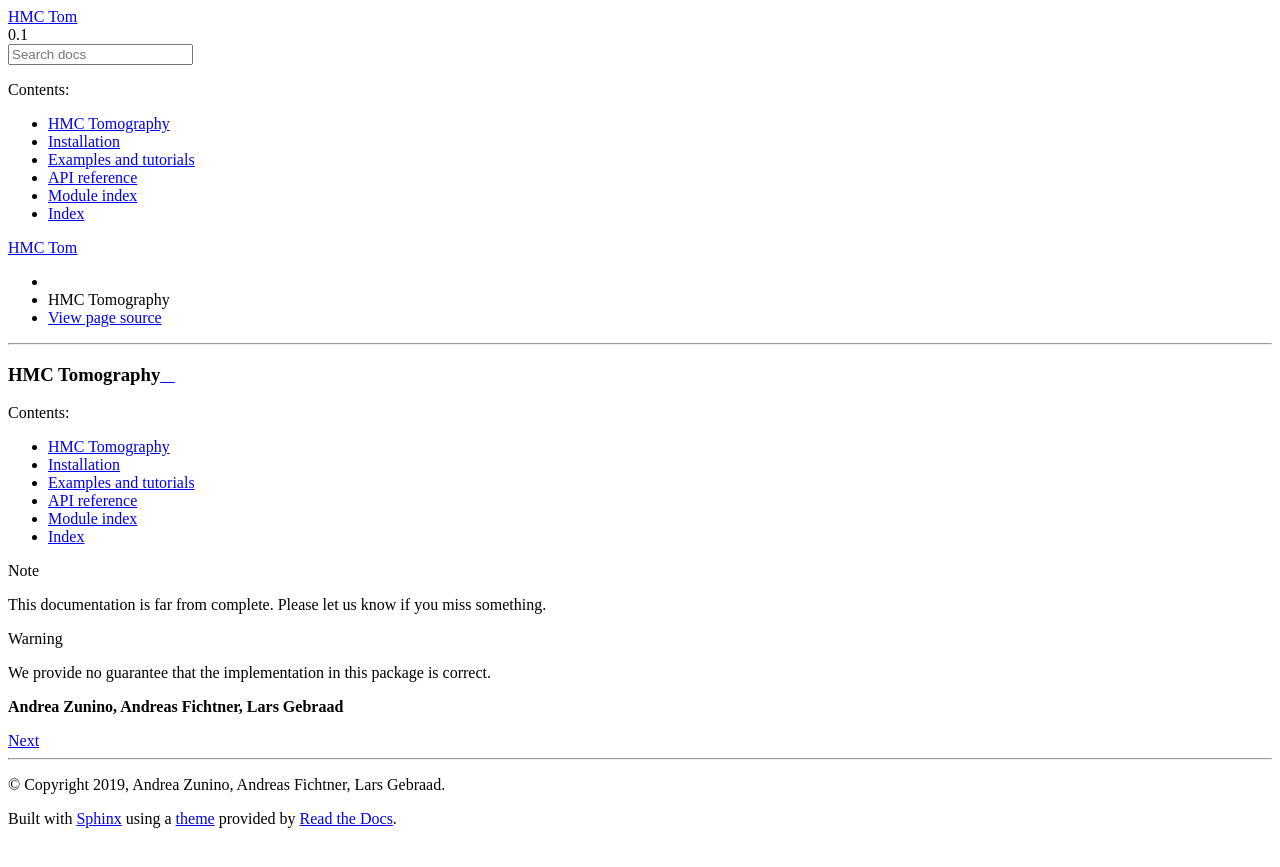
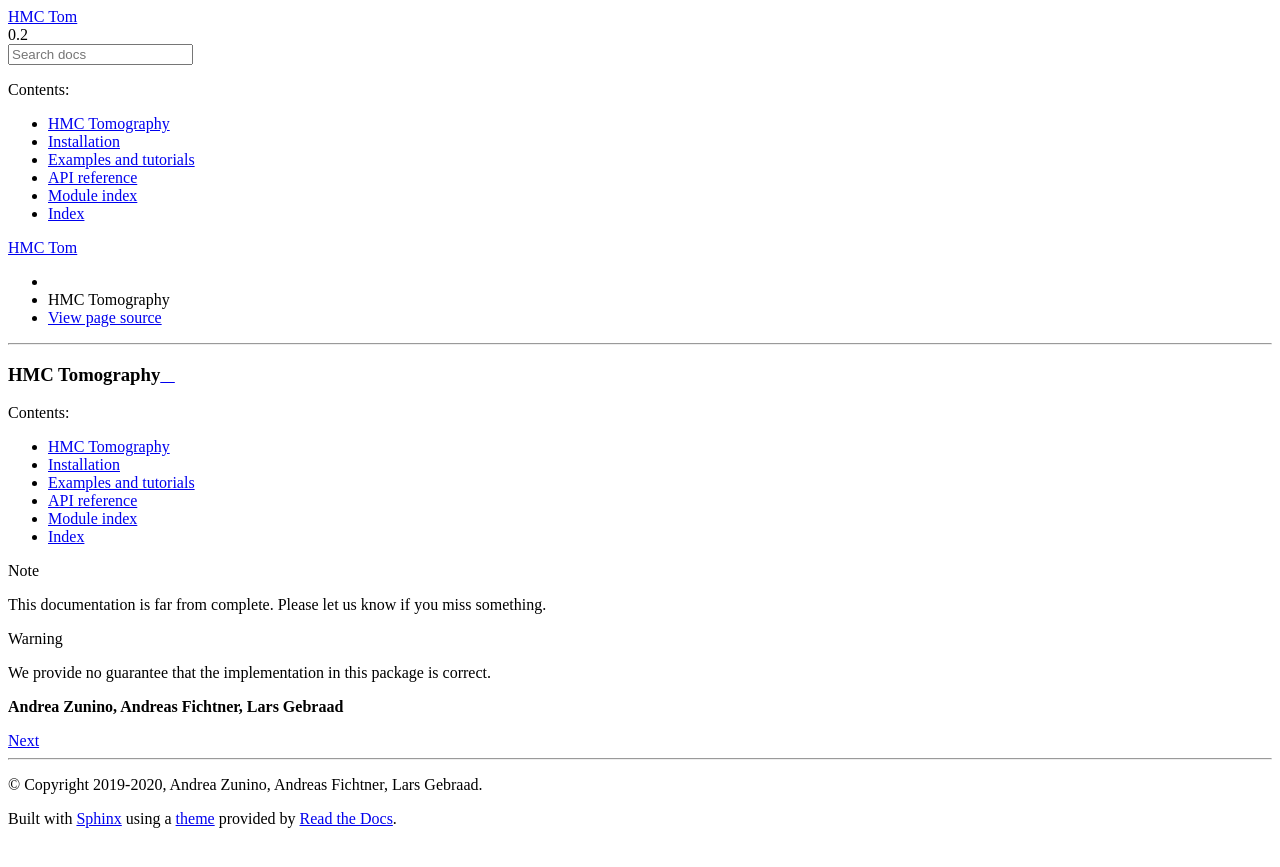
Before and after one commit to larsgeb/hmclab, a Sphinx documentation site: the page built from docs-source/source/index.rst, in a window 1280 px wide. Shown: the top 867 px of the page. Built offline with Sphinx 7.4.7 and the Read the Docs theme 2.0.0, drawn with Linux system fonts in a browser that asks for light colours; pages that are not in the unit, such as notebooks, are missing from menus.

Commit message:
Bumped version number

```diff
--- a/docs-source/source/conf.py
+++ b/docs-source/source/conf.py
@@ -31,18 +31,18 @@ autodoc_default_flags = ["members", "undoc-members", "show-inheritance"]
 
 html_logo = "../hmctom.png"
 
-nbsphinx_execute = 'never'
+nbsphinx_execute = "never"
 
 # -- Project information -----------------------------------------------------
 
 project = "HMC Tom"
-copyright = "2019, Andrea Zunino, Andreas Fichtner, Lars Gebraad"
+copyright = "2019-2020, Andrea Zunino, Andreas Fichtner, Lars Gebraad"
 author = "Andrea Zunino, Andreas Fichtner, Lars Gebraad"
 
 # The short X.Y version
-version = "0.1"
+version = "0.2"
 # The full version, including alpha/beta/rc tags
-release = "0.1.1"
+release = "0.2.1"
 
 
 # -- General configuration ---------------------------------------------------
@@ -90,7 +90,7 @@ language = None
 # directories to ignore when looking for source files.
 # This pattern also affects html_static_path and html_extra_path.
 exclude_patterns = []
-exclude_patterns = ['_build', '**.ipynb_checkpoints']
+exclude_patterns = ["_build", "**.ipynb_checkpoints"]
 
 # The name of the Pygments (syntax highlighting) style to use.
 pygments_style = None
```
